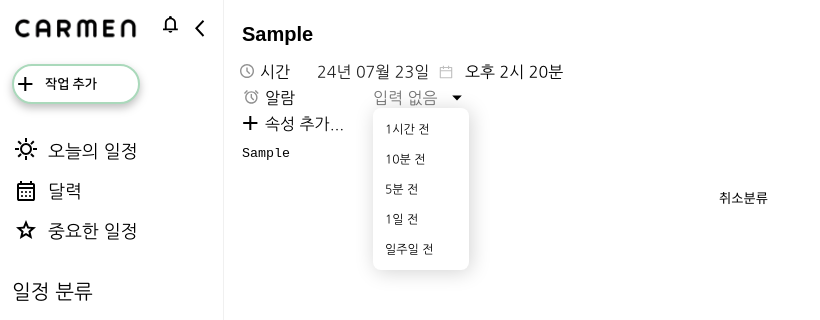
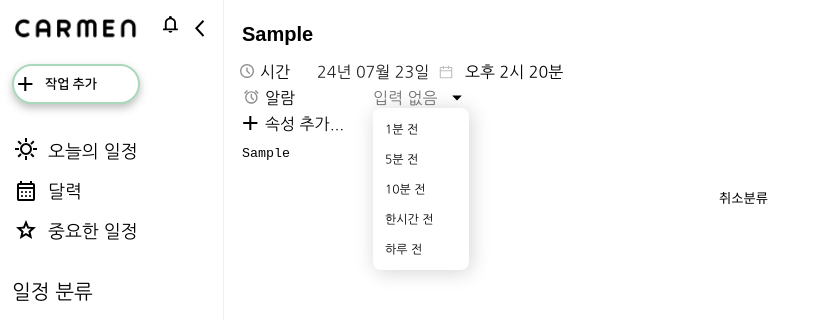
Before and after one commit to sangjin149/Carmen, a React (Create React App) app: page / in a window 1280 px wide. Both pictures are taken after typing "Sample", "Sample" into the empty fields and a click on the button 457 px from the left and 98 px from the top of the page. Shown: the top 320 px of the page, without its empty margins (0-820 px from the left). Built offline with nearby package versions, Linux system fonts and the light colour scheme.

Commit message:
Feature: newScheduleForm에 DropDown 이식

```diff
--- a/src/components/newScheduleForm/newScheduleForm.jsx
+++ b/src/components/newScheduleForm/newScheduleForm.jsx
@@ -25,35 +25,40 @@ const inputInfo = {
     },
 };
 
+const alarmList = [
+    { key: "1 minute", value: "1 minute", description: "1분 전" },
+    { key: "5 minute", value: "5 minute", description: "5분 전" },
+    { key: "10 minute", value: "10 minute", description: "10분 전" },
+    { key: "1 hour", value: "1 hour", description: "한시간 전" },
+    { key: "1 day", value: "1 day", description: "하루 전" },
+];
+
 function dummySubmit(formResult) {
     console.table(formResult);
 }
 
 export default function NewScheduleForm() {
     const { inputValues, onInputValueChange, onSubmit } = useForm(inputInfo, dummySubmit);
+
     function handleSubmit(e) {
         e.preventDefault();
         onSubmit();
     }
 
+    function generateChageHandler(key) {
+        return (newValue) => onInputValueChange(key, newValue);
+    }
+
     return (
         <FakeCon>
             <Container onSubmit={(e) => e.preventDefault()}>
-                <TitleInput
-                    placeholder="제목을 입력해주세요"
-                    onChange={(e) => {
-                        onInputValueChange("title", e.target.value);
-                    }}
-                />
+                <TitleInput placeholder="제목을 입력해주세요" onChange={generateChageHandler("title")} />
                 <OptionList>
                     <OptionLabel optionType="time">
-                        <DateTimePicker
-                            value={inputValues.time}
-                            onChange={(newValue) => onInputValueChange("time", newValue)}
-                        />
+                        <DateTimePicker value={inputValues.time} onChange={generateChageHandler("time")} />
                     </OptionLabel>
                     <OptionLabel optionType="alarm">
-                        <DropDown />
+                        <DropDown itemList={alarmList} onChange={generateChageHandler("alarm")} />
                     </OptionLabel>
                     <OptionLabel optionType="add"></OptionLabel>
                 </OptionList>
--- a/src/ui/DropDown.jsx
+++ b/src/ui/DropDown.jsx
@@ -4,15 +4,7 @@ import { ArrowDropDown } from "@icons";
 import { useCallback, useState } from "react";
 import ClickAwayListener from "./ClickAwayListener";
 
-const DUMMY = [
-    { name: "item1", key: "item1", value: "1시간 전" },
-    { name: "item2", key: "item2", value: "10분 전" },
-    { name: "item3", key: "item3", value: "5분 전" },
-    { name: "item4", key: "item4", value: "1일 전" },
-    { name: "item5", key: "item5", value: "일주일 전" },
-];
-
-export default function DropDown({ ...props }) {
+export default function DropDown({ itemList, onChange, ...props }) {
     const [showMenu, setShowMenu] = useState(false);
     const [inputValue, setInputValue] = useState("");
 
@@ -20,9 +12,10 @@ export default function DropDown({ ...props }) {
         setShowMenu((oldShowMenu) => !oldShowMenu);
     }
 
-    function handleMenuItemClick(menuValue) {
+    function handleMenuItemClick(description, menuValue) {
         setShowMenu(false);
-        setInputValue(menuValue);
+        setInputValue(description);
+        onChange(menuValue);
     }
 
     const handleOutsideClick = useCallback(() => {
@@ -38,13 +31,13 @@ export default function DropDown({ ...props }) {
                 </Button>
                 {showMenu && (
                     <DropDownMenu>
-                        {DUMMY.map(({ key, value }) => (
+                        {itemList.map(({ key, value, description }) => (
                             <MenuItem
                                 key={key}
-                                onClick={() => handleMenuItemClick(value)}
+                                onClick={() => handleMenuItemClick(description, value)}
                                 className={`${inputValue === value ? "selected" : null}`}
                             >
-                                {value}
+                                {description}
                             </MenuItem>
                         ))}
                     </DropDownMenu>
```
